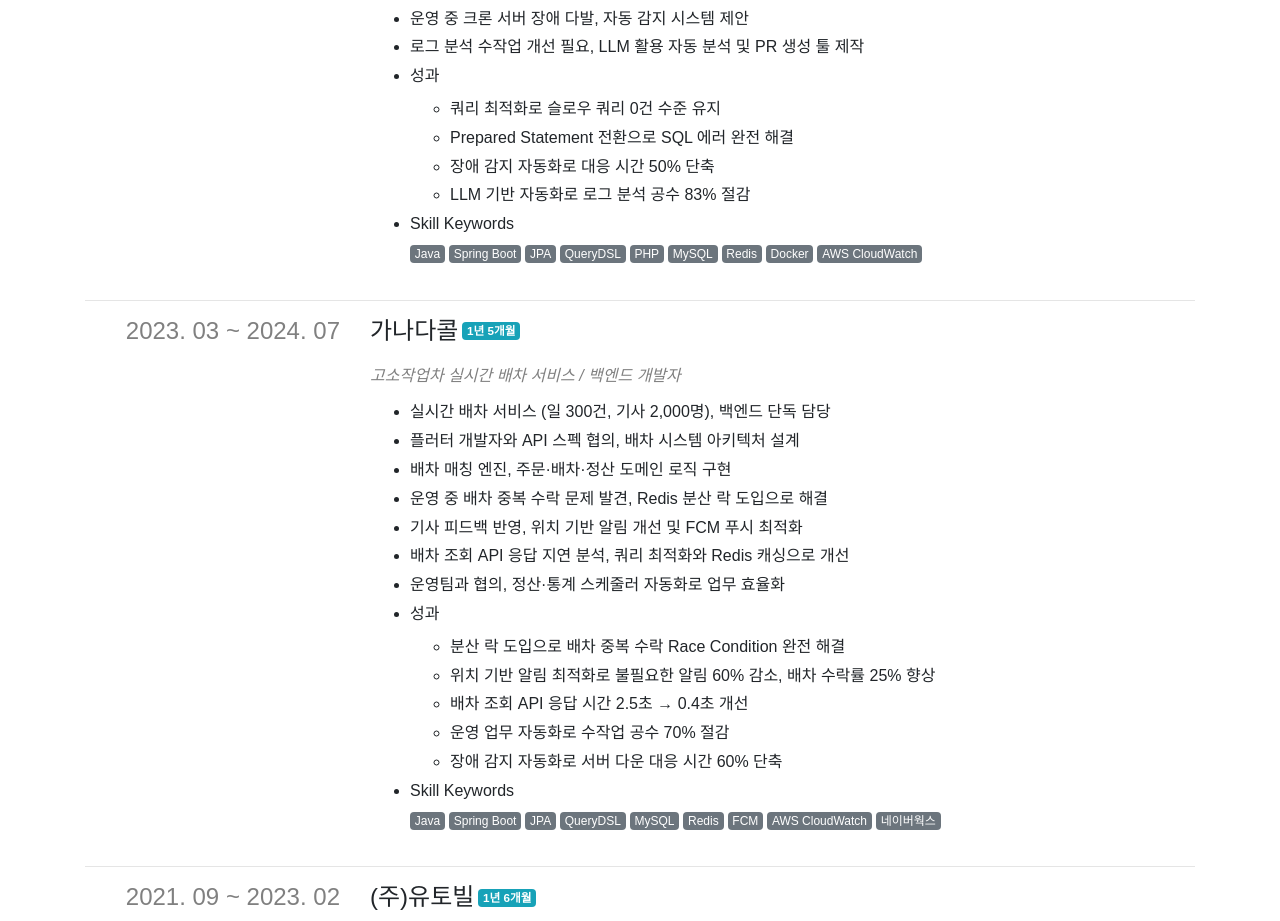
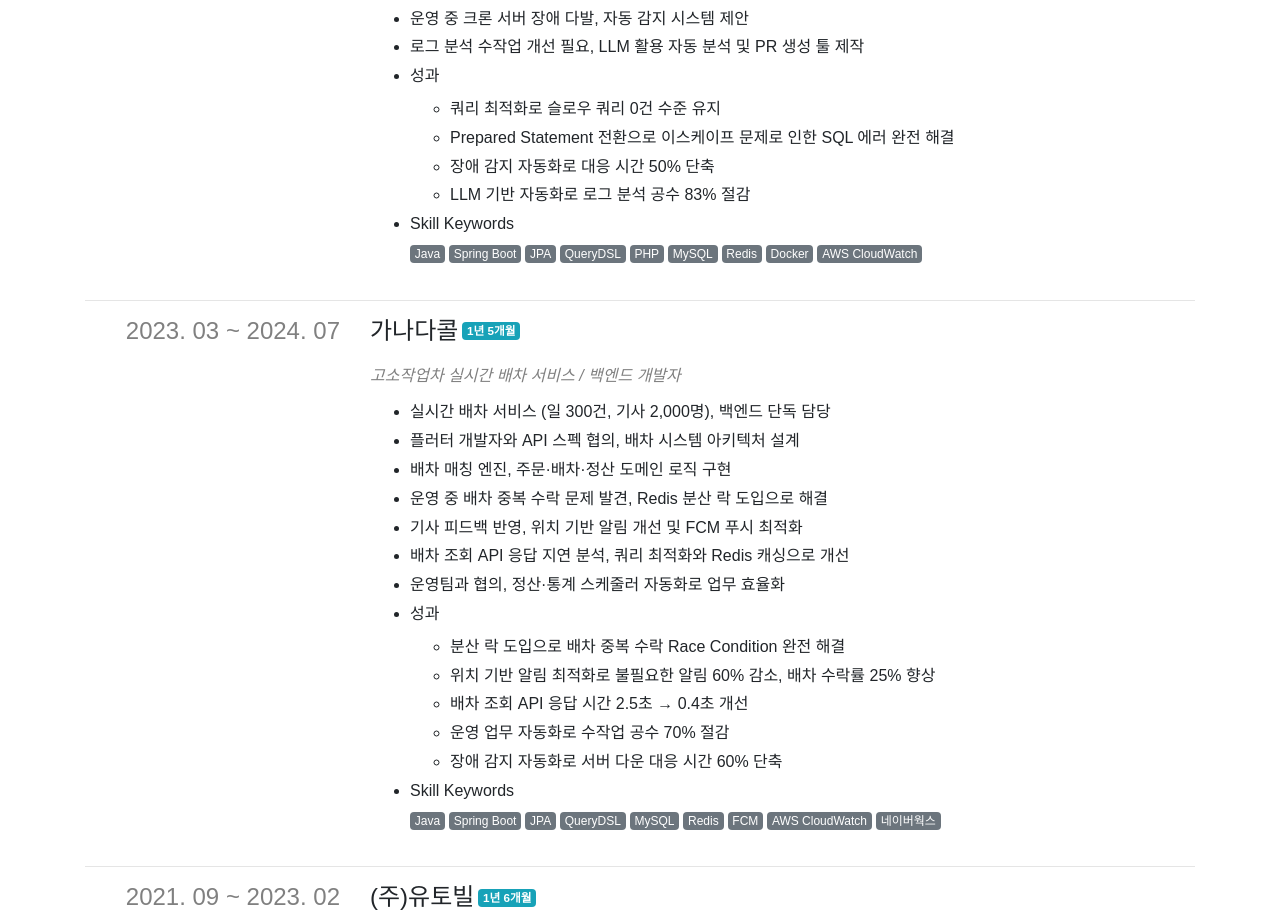
Before and after one commit to yuneast/resume, a Next.js app: page / in a window 1280 px wide. Shown: the part 1582-2503 px from the top of the page. Built offline with nearby package versions, Linux system fonts and the light colour scheme; a web font is replaced by a local one.

Commit message:
[DOCS] experience.ts SQL 에러 해결 성과에 이스케이프 문제 명시

```diff
--- a/payload/experience.ts
+++ b/payload/experience.ts
@@ -37,7 +37,7 @@
           achievements: [
             '쿼리 최적화로 슬로우 쿼리 0건 수준 유지',
             // 측정: MySQL 슬로우 쿼리 로그 분석 (1초 이상 쿼리 0건, 3개월간 모니터링)
-            'Prepared Statement 전환으로 SQL 에러 완전 해결',
+            'Prepared Statement 전환으로 이스케이프 문제로 인한 SQL 에러 완전 해결',
             // 측정: 이스케이프 문제로 인한 SQL 에러 0건 (로그 분석, 3개월간 모니터링)
             '장애 감지 자동화로 대응 시간 50% 단축',
             // 측정: 수동 확인 평균 2시간 → 자동 감지 후 1시간 이내 대응
```
